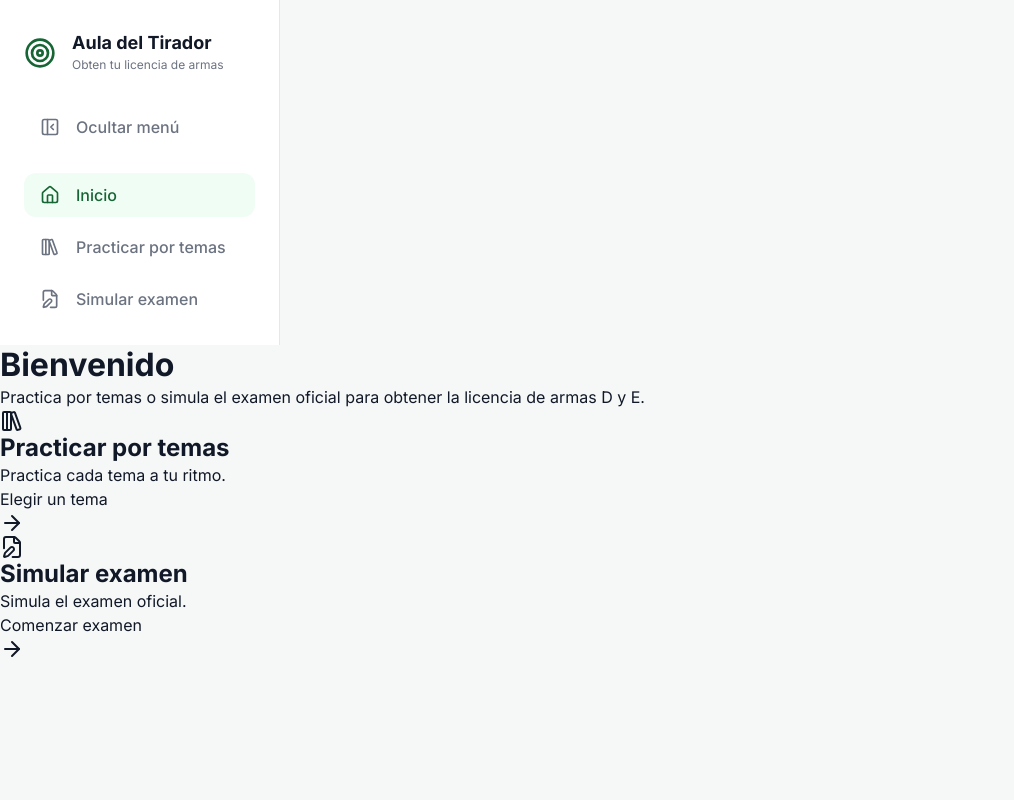
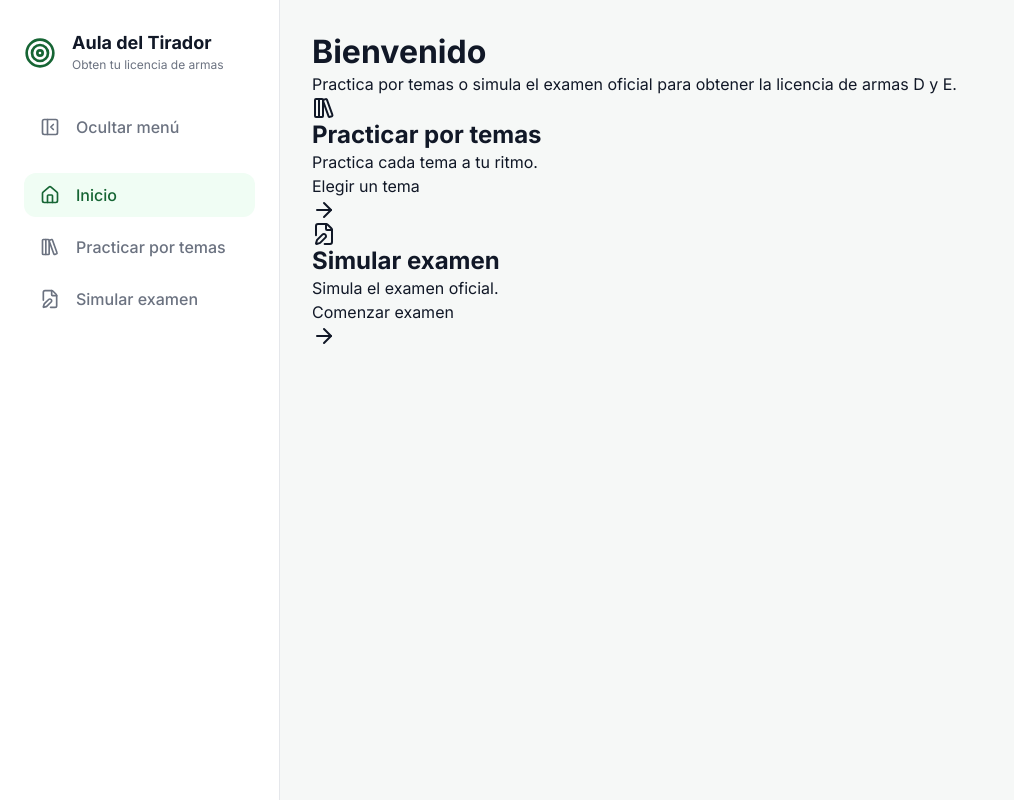
Before and after one commit to ManuelSanchis/aula-del-tirador, a React app in the folder app/: page / in a window 1280 px wide. Shown: the whole page, without its empty margins (0-1014 px from the left). Built offline with nearby package versions, Linux system fonts and the light colour scheme; the HTML template or start-up script is replaced by a standard one.

Commit message:
feat: add MainLayout styles

```diff
--- /dev/null
+++ b/app/src/layout/MainLayout.module.css
@@ -0,0 +1,24 @@
+.layout {
+  display: flex;
+
+  min-height: 100vh;
+}
+
+.main {
+  flex: 1;
+
+  min-width: 0;
+  padding: var(--spacing-lg);
+}
+
+@media (width <= 768px) {
+  .layout {
+    display: block;
+  }
+
+  .main {
+    width: 100%;
+    padding: var(--spacing-md);
+    padding-top: 4.5rem;
+  }
+}
--- a/app/src/layout/MainLayout.tsx
+++ b/app/src/layout/MainLayout.tsx
@@ -1,6 +1,7 @@
 import { useState } from 'react';
 import { Outlet } from 'react-router-dom';
 
+import styles from './MainLayout.module.css';
 import { Sidebar } from './Sidebar';
 
 export const MainLayout = () => {
@@ -11,10 +12,10 @@
   };
 
   return (
-    <div>
+    <div className={styles.layout}>
       <Sidebar isCollapsed={isSidebarCollapsed} onToggle={toggleSidebar} />
 
-      <main>
+      <main className={styles.main}>
         <Outlet />
       </main>
     </div>
```
